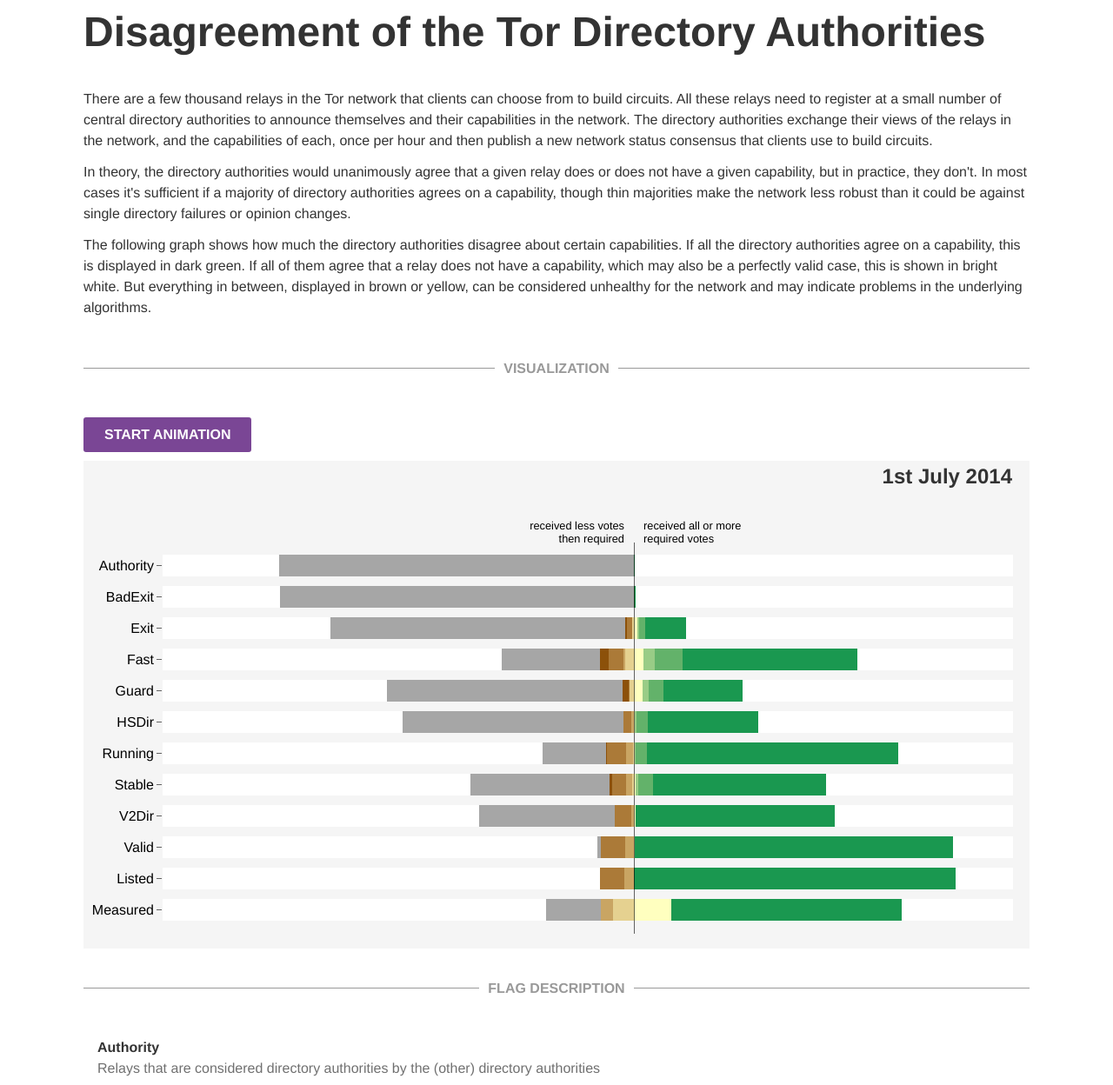
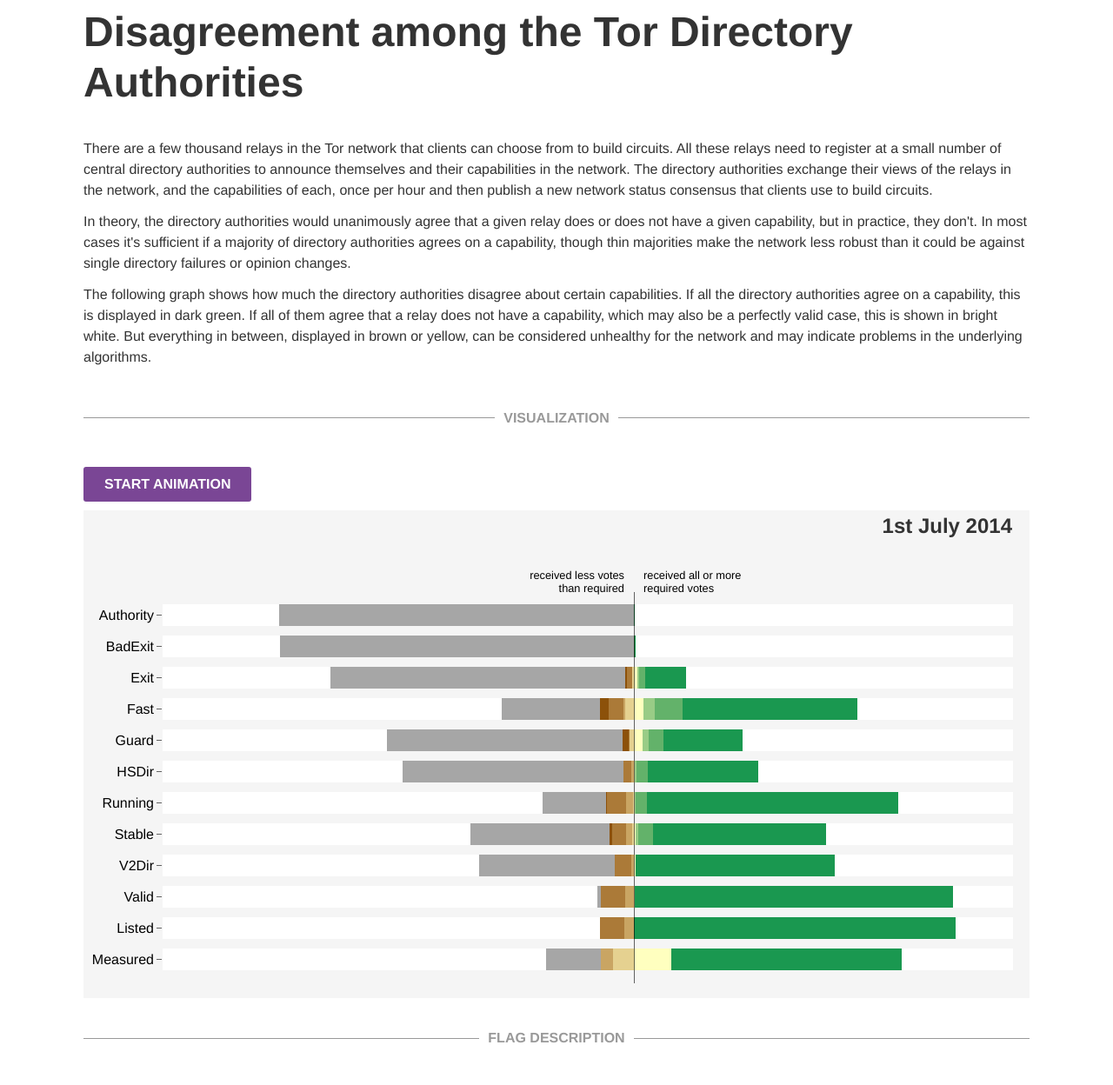
Before and after one commit to Letty/healthy_onion, a plain HTML site: page index.html in a window 1280 px wide. Shown: the top 1248 px of the page at 87% size. Drawn offline with Linux system fonts and the light colour scheme.

Commit message:
fix: typo

```diff
--- a/index.html
+++ b/index.html
@@ -12,7 +12,7 @@
 <body>
 <section>
 	<div class="header">
-		<h1>Disagreement of the Tor Directory Authorities</h1>
+		<h1>Disagreement among the Tor Directory Authorities</h1>
 	</div>
 
 	<div class="pre_description">
--- a/js/barchart.js
+++ b/js/barchart.js
@@ -103,7 +103,7 @@ $(document).ready(function () {
 	xtxt.append('tspan')
 		.attr('x', x(-200))
 		.attr('y', 0)
-		.text('then required')
+		.text('than required')
 		.style("text-anchor", "end");
 
 	var xtxt2 = svg.append("g")
```
